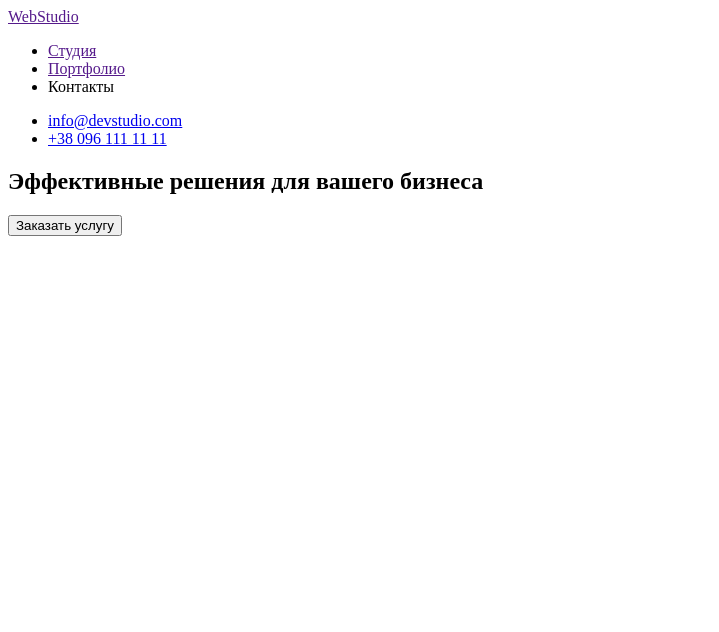
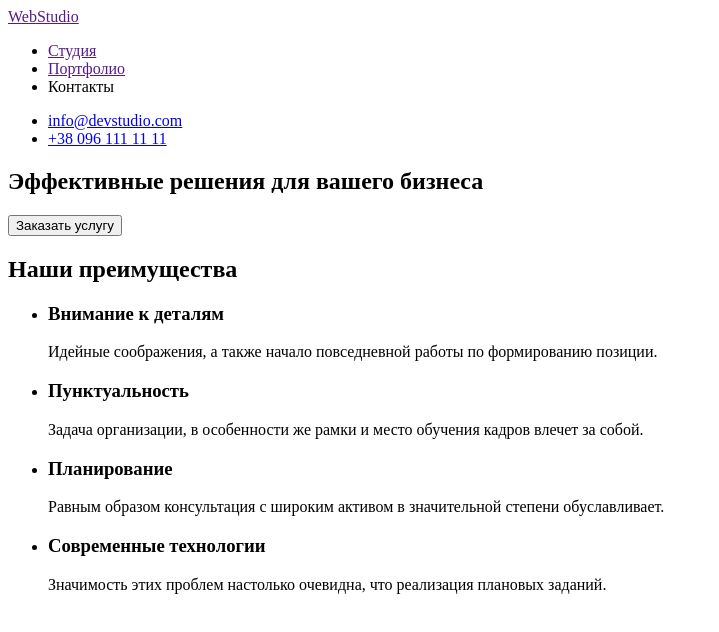
Before and after one commit to Ivanpostzur/goit-markup-hw-01, a plain HTML site: page index.html in a window 1280 px wide. Shown: the whole page, without its empty margins (0-719 px from the left). Drawn offline with Linux system fonts and the light colour scheme.

Commit message:
Update index.html
Наши преимущества

```diff
--- a/index.html
+++ b/index.html
@@ -32,10 +32,35 @@
       <!-- Унікальна частина -->
     <main>
       <!-- Герой -->
-      <section>
-        <h1>Эффективные решения для вашего бизнеса</h1>
-        <button type="button">Заказать услугу</button>
-      </section>
+        <section>
+            <h1>Эффективные решения для вашего бизнеса</h1>
+            <button type="button">Заказать услугу</button>
+        </section>
+        <!--Переваги-->
+        <section>
+            <h2>Наши преимущества</h2>
+            <ul>
+                <li>
+                     <h3>Внимание к деталям</h3>
+                     <p>Идейные соображения, а также начало повседневной работы по формированию позиции.</p>
+                </li>
+                <li>
+                      <h3>Пунктуальность</h3>
+                    <p>Задача организации, в особенности же рамки и место обучения кадров влечет за собой.</p>
+                </li>
+                <li>
+                    <h3>Планирование</h3>
+                    <p>Равным образом консультация с широким активом в значительной степени обуславливает.</p>
+                </li>
+                <li>
+                    <h3>Современные технологии</h3>
+                    <p>Значимость этих проблем настолько очевидна, что реализация плановых заданий.</p>
+                </li>
+            </ul>
+        </section>
+
+
+
 
     </main>
 
```
